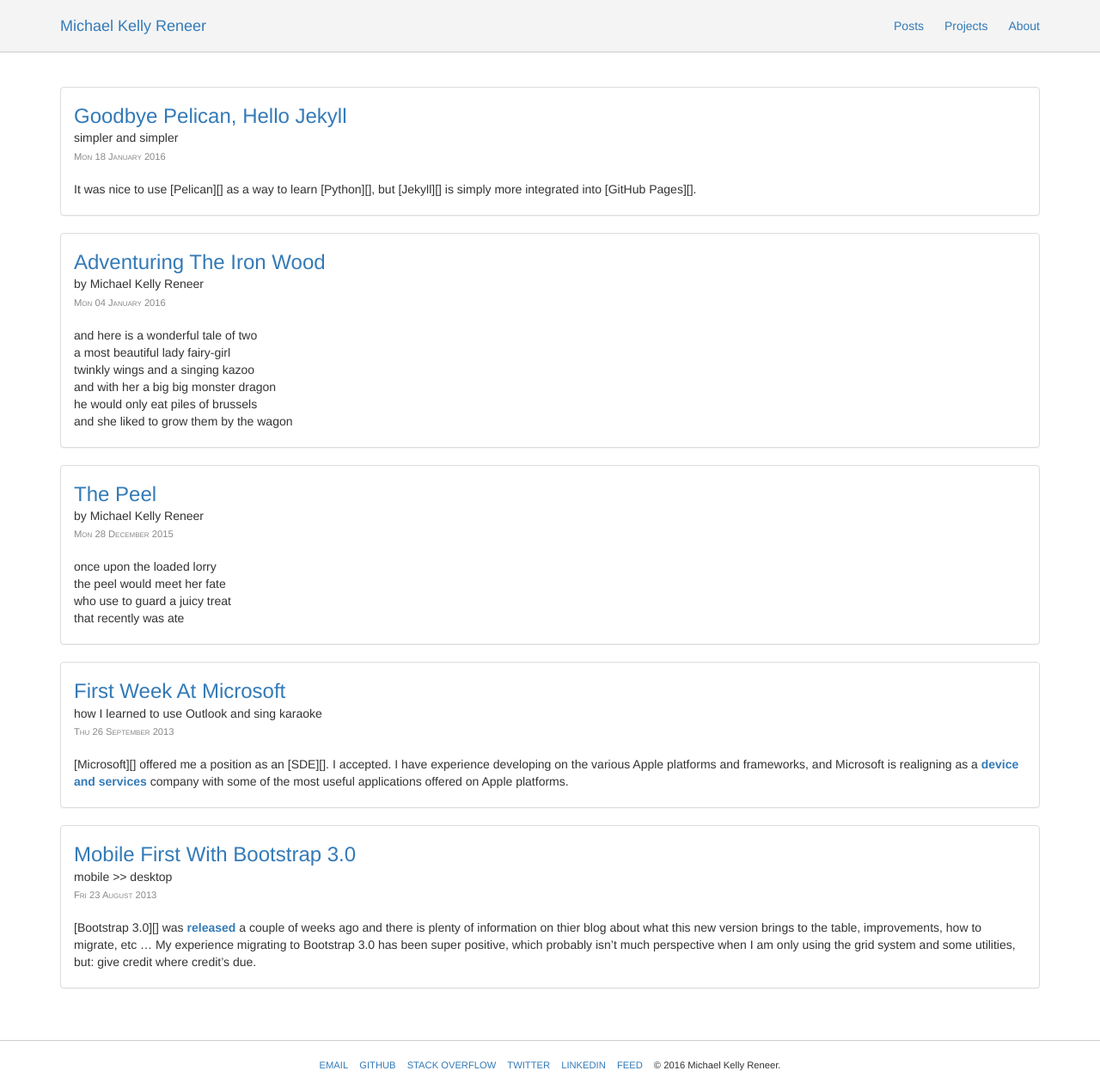
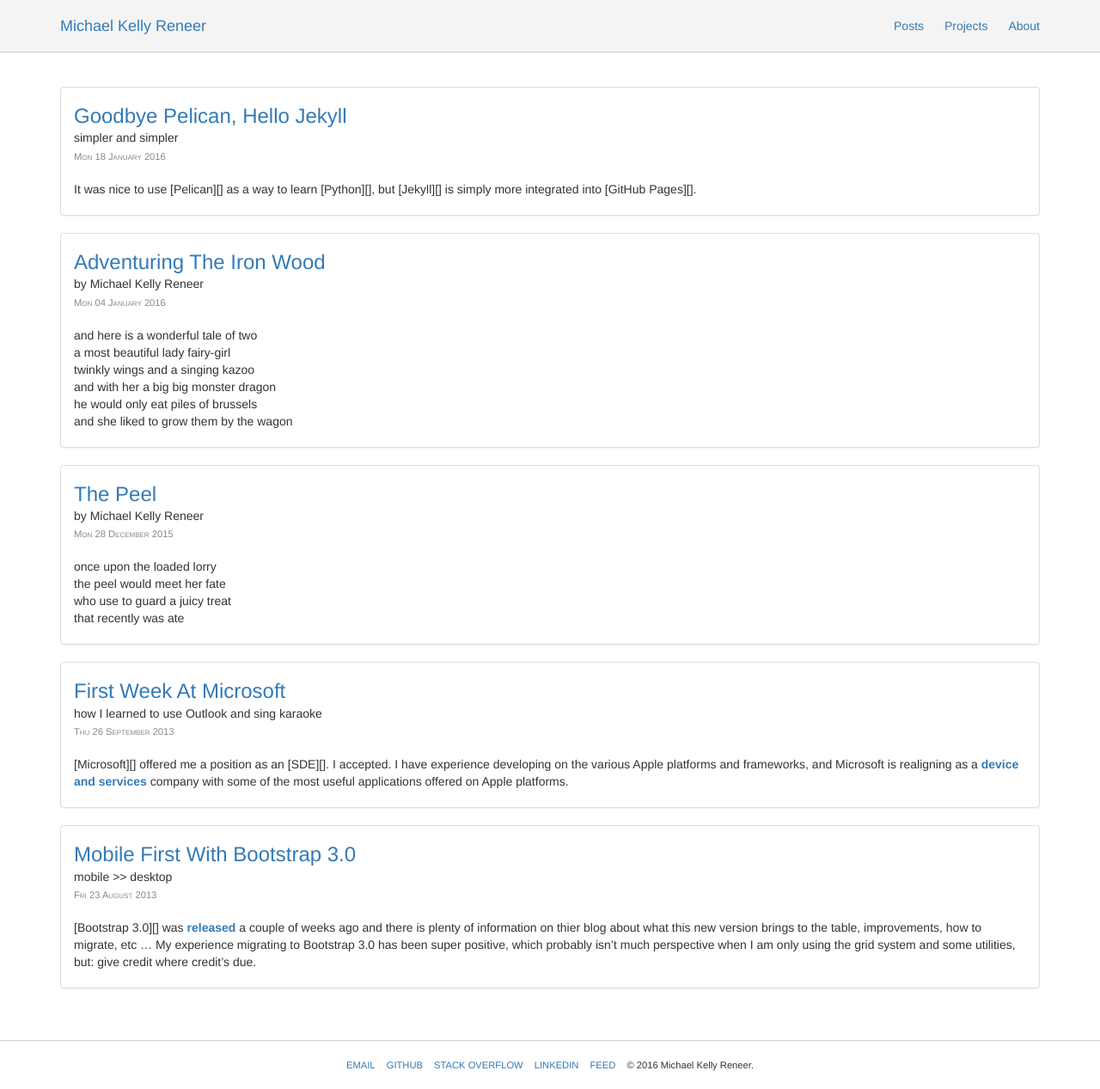
Before and after one commit to michaelreneer/michaelreneer.github.io, a Jekyll site: the page built from index.html, in a window 1280 px wide. Shown: the whole page at 86% size. Built offline with Jekyll 4.4.1, drawn with Linux system fonts in a browser that asks for light colours.

Commit message:
Remove Twitter link.

```diff
--- a/_data/social.yml
+++ b/_data/social.yml
@@ -7,8 +7,5 @@
 - title: Stack Overflow
   url: http://stackoverflow.com/users/960078/michael-reneer
 
-- title: Twitter
-  url: http://twitter.com/michaelreneer
-
 - title: Linkedin
   url: http://www.linkedin.com/in/michaelreneer
```
